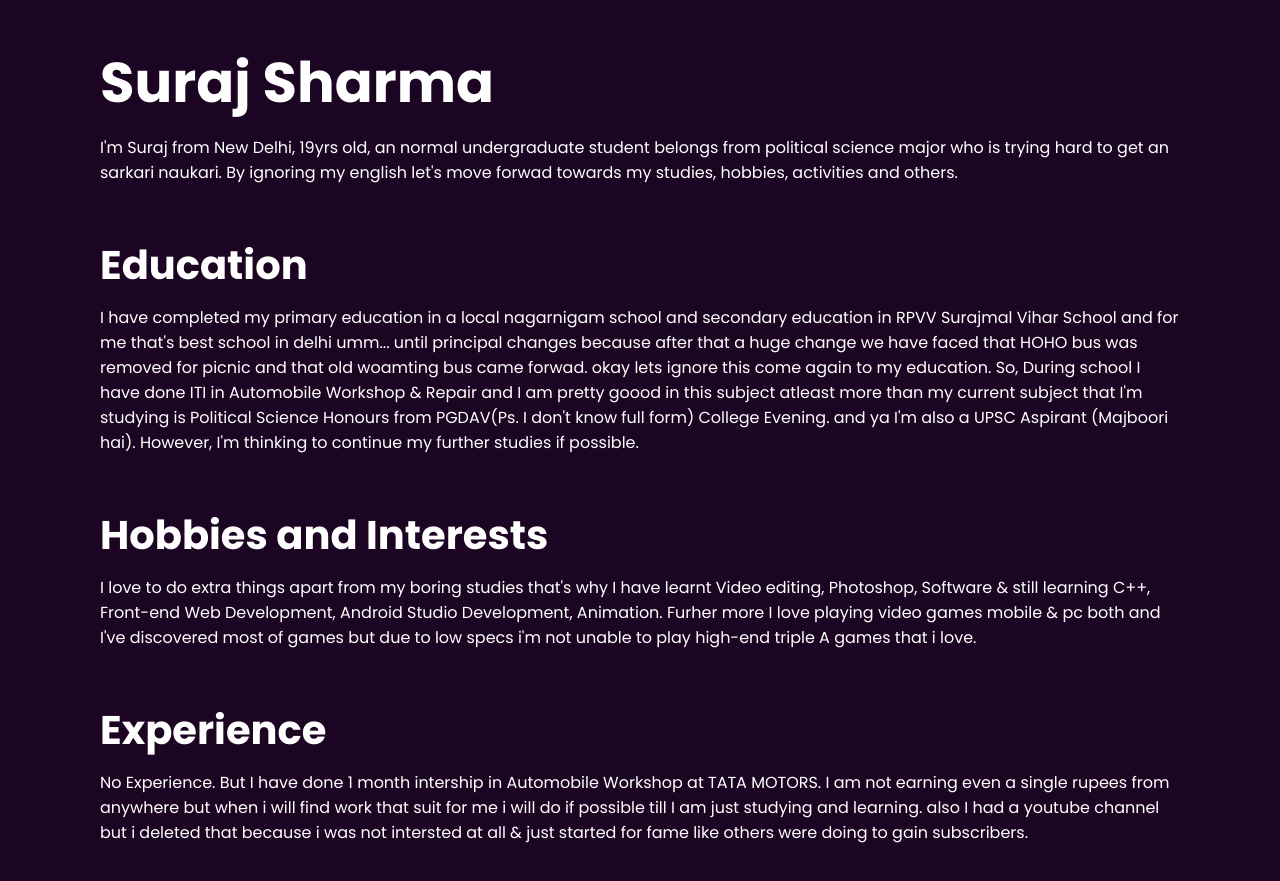
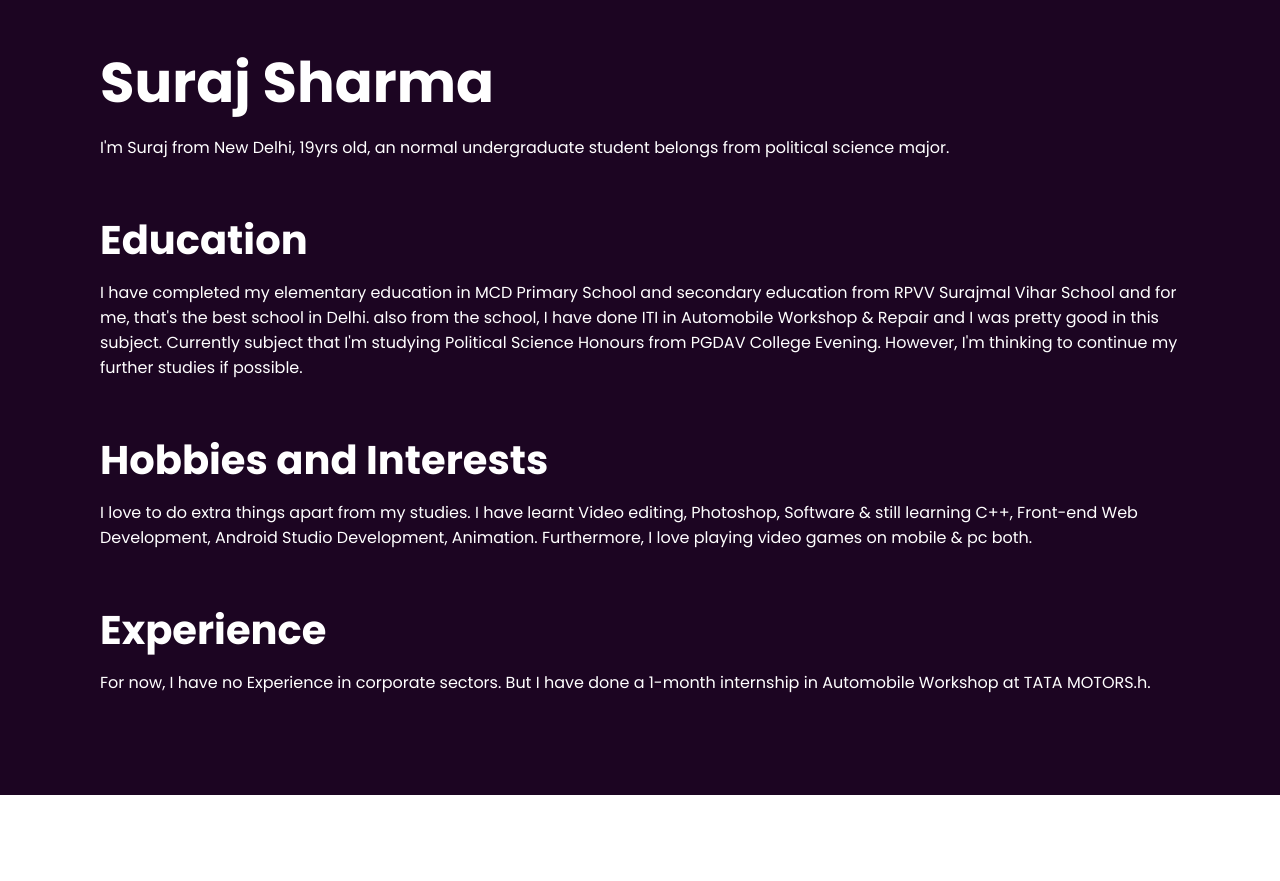
Before and after one commit to surajsharma22/portfolio3.github.io, a plain HTML site: page explore.html in a window 1280 px wide. Shown: the part 860-1741 px from the top of the page. After the commit the page ends 1655 px from the top, so only its background shows below. Drawn offline with Linux system fonts and the light colour scheme.

Commit message:
Update explore.html

```diff
--- a/explore.html
+++ b/explore.html
@@ -31,37 +31,24 @@
     <div class="sec" id="sec">
         <h2>Suraj Sharma</h2>
         <p>
-            I'm Suraj from New Delhi, 19yrs old, an normal undergraduate student belongs from political science major who is
-            trying hard to
-            get an sarkari naukari. By ignoring my english let's move forwad towards my studies, hobbies, activities and
-            others.</p>
+            I'm Suraj from New Delhi, 19yrs old, an normal undergraduate student belongs from political science major.</p>
         <br><br>
         <h3>Education</h3>
         <p>
-            I have completed my primary education in a local nagarnigam school and secondary education in RPVV Surajmal
-            Vihar School and for me that's best school in delhi umm... until principal changes because after that a huge
-            change we have faced that HOHO bus was removed for picnic and that old woamting bus came forwad. okay lets
-            ignore this come again to my education.
-            So, During school I have done ITI in Automobile Workshop & Repair and I am pretty goood in this subject
-            atleast more than my current subject that I'm studying is Political Science Honours from PGDAV(Ps. I don't
-            know full form) College Evening.
-            and ya I'm also a UPSC Aspirant (Majboori hai). However, I'm thinking to continue my further studies if
-            possible.</p>
+            I have completed my elementary education in MCD Primary School and secondary education from RPVV Surajmal Vihar School and for me, that's the best school in Delhi.
+also from the school, I have done ITI in Automobile Workshop & Repair and I was pretty good in this subject. Currently subject that I'm studying  Political Science Honours from PGDAV College Evening.
+However, I'm thinking to continue my further studies if possible.</p>
         <br><br>
         <h3>Hobbies and Interests</h3>
         <p>
-            I love to do extra things apart from my boring studies that's why I have learnt Video editing, Photoshop,
+            I love to do extra things apart from my studies. I have learnt Video editing, Photoshop,
             Software & still learning C++, Front-end Web Development, Android Studio Development, Animation.
-            Furher more I love playing video games mobile & pc both and I've discovered most of games but due to low
-            specs i'm not unable to play high-end triple A games that i love.
+            Furthermore, I love playing video games on mobile & pc both.
         </p>
         <br><br>
         <h3>Experience</h3>
         <p>
-            No Experience. But I have done 1 month intership in Automobile Workshop at TATA MOTORS. I am not earning
-            even a single rupees from anywhere but when i will find work that suit for me i will do if possible till I
-            am just studying and learning. also I had a youtube channel but i deleted that because i was not intersted
-            at all & just started for fame like others were doing to gain subscribers.
+            For now, I have no Experience in corporate sectors. But I have done a 1-month internship in Automobile Workshop at TATA MOTORS.h.
             <p>
     </div>
     <script>
```
